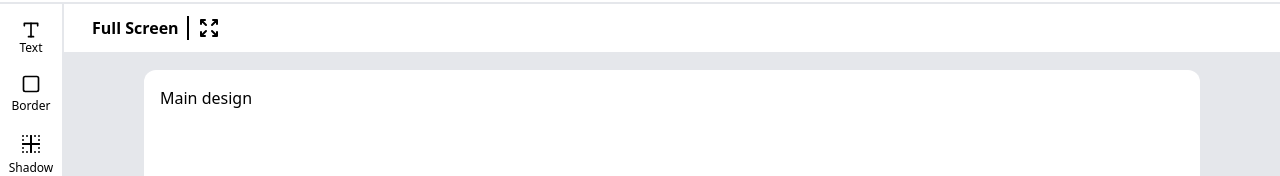
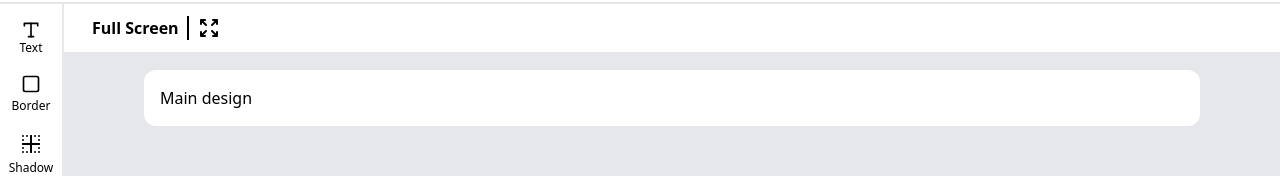
Before and after one commit to zaheershaikh936/Cardify-frontend, a React (Vite) app: page /design in a window 1280 px wide. Shown: the part 288-464 px from the top of the page. Built offline with nearby package versions, Linux system fonts and the light colour scheme.

Commit message:
full screen of desing
full screen of desing

```diff
--- a/src/components/design/MainDesign.tsx
+++ b/src/components/design/MainDesign.tsx
@@ -1,7 +1,7 @@
 import React, { useState } from 'react';
 
 const MainDesign = () => {
-    const [fullScreen, setFullScreen] = useState(true);
+    const [fullScreen, setFullScreen] = useState(false);
     return (
         <>
             <div className='border-b-2 py-3 px-5 bg-white'>
```
